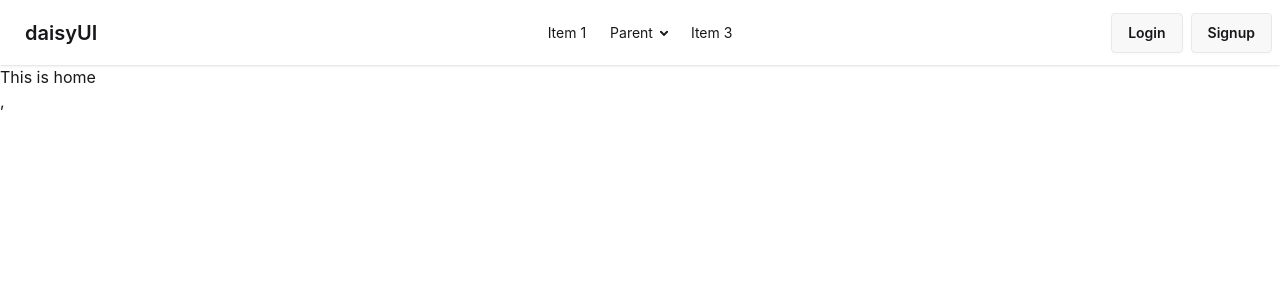
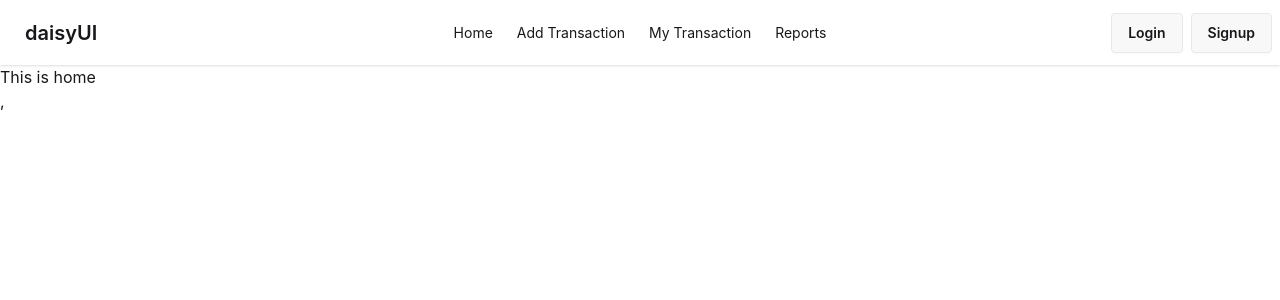
Before and after one commit to Al-Amin018555/FinEase-Client, a React (Vite) app: page / in a window 1280 px wide. Shown: the top 300 px of the page. Built offline with nearby package versions, Linux system fonts and the light colour scheme; no server answers.

Commit message:
new links added in navbar with basic routing added to them

```diff
--- /dev/null
+++ b/src/components/AddTransaction/AddTransaction.jsx
@@ -0,0 +1,9 @@
+const AddTransaction = () => {
+    return (
+        <div>
+            add transaction
+        </div>
+    );
+};
+
+export default AddTransaction;
--- a/src/components/Header/Header.jsx
+++ b/src/components/Header/Header.jsx
@@ -4,8 +4,14 @@ import useAuth from "../../hooks/UseAuth";
 const Header = () => {
     const { user, logOut } = useAuth();
 
+    const links = <>
+        <li><Link to="/">Home</Link></li>
+        <li><Link to="/add-transaction">Add Transaction</Link></li>
+        <li><Link to="/my-transactions">My Transaction</Link></li>
+        <li><Link to="/reports">Reports</Link></li>
+    </>
     return (
-        <div className="navbar bg-base-100 shadow-sm">
+        <nav className="navbar bg-base-100 shadow-sm">
             <div className="navbar-start">
                 <div className="dropdown">
                     <div tabIndex={0} role="button" className="btn btn-ghost lg:hidden">
@@ -14,32 +20,15 @@ const Header = () => {
                     <ul
                         tabIndex="-1"
                         className="menu menu-sm dropdown-content bg-base-100 rounded-box z-1 mt-3 w-52 p-2 shadow">
-                        <li><a>Item 1</a></li>
-                        <li>
-                            <a>Parent</a>
-                            <ul className="p-2">
-                                <li><a>Submenu 1</a></li>
-                                <li><a>Submenu 2</a></li>
-                            </ul>
-                        </li>
-                        <li><a>Item 3</a></li>
+                        {links}
+
                     </ul>
                 </div>
                 <a className="btn btn-ghost text-xl">daisyUI</a>
             </div>
             <div className="navbar-center hidden lg:flex">
                 <ul className="menu menu-horizontal px-1">
-                    <li><a>Item 1</a></li>
-                    <li>
-                        <details>
-                            <summary>Parent</summary>
-                            <ul className="p-2 bg-base-100 w-40 z-1">
-                                <li><a>Submenu 1</a></li>
-                                <li><a>Submenu 2</a></li>
-                            </ul>
-                        </details>
-                    </li>
-                    <li><a>Item 3</a></li>
+                    {links}
                 </ul>
             </div>
             {
@@ -65,7 +54,7 @@ const Header = () => {
                         <Link to='/register' className="btn">Signup</Link>
                     </div>
             }
-        </div>
+        </nav>
     );
 };
 
--- /dev/null
+++ b/src/components/MyTransaction/MyTransaction.jsx
@@ -0,0 +1,9 @@
+const MyTransaction = () => {
+    return (
+        <div>
+            my transaction
+        </div>
+    );
+};
+
+export default MyTransaction;
--- /dev/null
+++ b/src/components/Reports/Reports.jsx
@@ -0,0 +1,9 @@
+const Reports = () => {
+    return (
+        <div>
+            report
+        </div>
+    );
+};
+
+export default Reports;
--- a/src/firebase/FirebaseProvider.jsx
+++ b/src/firebase/FirebaseProvider.jsx
@@ -2,7 +2,7 @@ import { createUserWithEmailAndPassword, GoogleAuthProvider, onAuthStateChanged,
 import { AuthContext } from '../context/AuthContext';
 import { auth } from '../../firebase.init';
 import { useEffect, useState } from 'react';
-import Loader from '../components/Header/Loader';
+import Loader from '../components/Loader/Loader';
 
 const FirebaseProvider = ({ children }) => {
     const [user, setUser] = useState();
--- a/src/layouts/MainLayout.jsx
+++ b/src/layouts/MainLayout.jsx
@@ -1,6 +1,5 @@
 import { Outlet } from "react-router";
 import Header from "../components/Header/Header";
-import Loader from "../components/Header/Loader";
 
 const MainLayout = () => {
     return (
--- a/src/main.jsx
+++ b/src/main.jsx
@@ -1,30 +1,10 @@
 import ReactDOM from "react-dom/client";
-import { createBrowserRouter } from "react-router";
 import { RouterProvider } from "react-router/dom";
 import './index.css';
-import Login from "./pages/Login";
-import Home from "./pages/Home";
-import MainLayout from "./layouts/MainLayout";
-import Register from "./pages/Register";
 import FirebaseProvider from "./firebase/FirebaseProvider";
+import router from "./routes/Routes";
 
-const router = createBrowserRouter([
-  {
-    path: "/",
-    Component: MainLayout,
-    children: [
-      { index: true, Component: Home },
-      {
-        path: "login",
-        Component: Login,
-      },
-      {
-        path: "register",
-        Component: Register,
-      }
-    ],
-  },
-]);
+
 
 const root = document.getElementById("root");
 
--- /dev/null
+++ b/src/protected/ProtectedRoute.jsx
@@ -0,0 +1,9 @@
+const ProtectedRoute = () => {
+    return (
+        <div>
+
+        </div>
+    );
+};
+
+export default ProtectedRoute;
--- /dev/null
+++ b/src/routes/Routes.jsx
@@ -0,0 +1,40 @@
+import { createBrowserRouter } from "react-router";
+import MainLayout from "../layouts/MainLayout";
+import Home from "../pages/Home";
+import Login from "../pages/Login";
+import Register from "../pages/Register";
+import AddTransaction from '../components/AddTransaction/AddTransaction'
+import MyTransaction from '../components/MyTransaction/MyTransaction';
+import Reports from '../components/Reports/Reports';
+
+const router = createBrowserRouter([
+    {
+        path: "/",
+        Component: MainLayout,
+        children: [
+            { index: true, Component: Home },
+            {
+                path: "login",
+                Component: Login,
+            },
+            {
+                path: "register",
+                Component: Register,
+            },
+            {
+                path: "add-transaction",
+                Component: AddTransaction,
+            },
+            {
+                path: "my-transactions",
+                Component: MyTransaction,
+            },
+            {
+                path: "reports",
+                Component: Reports,
+            },
+        ],
+    },
+]);
+
+export default router;
```
Also changed, not shown: src/components/Loader/Loader.jsx (renamed from src/components/Header/Loader.jsx).
